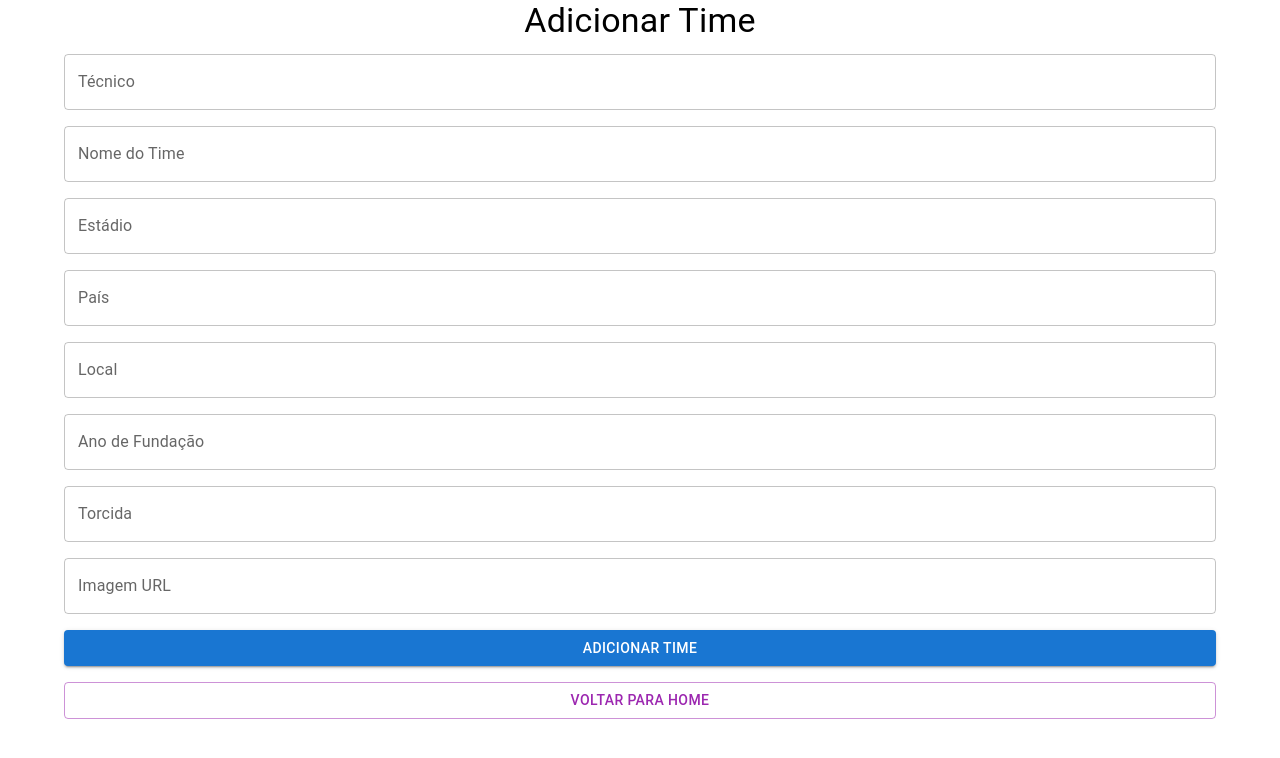
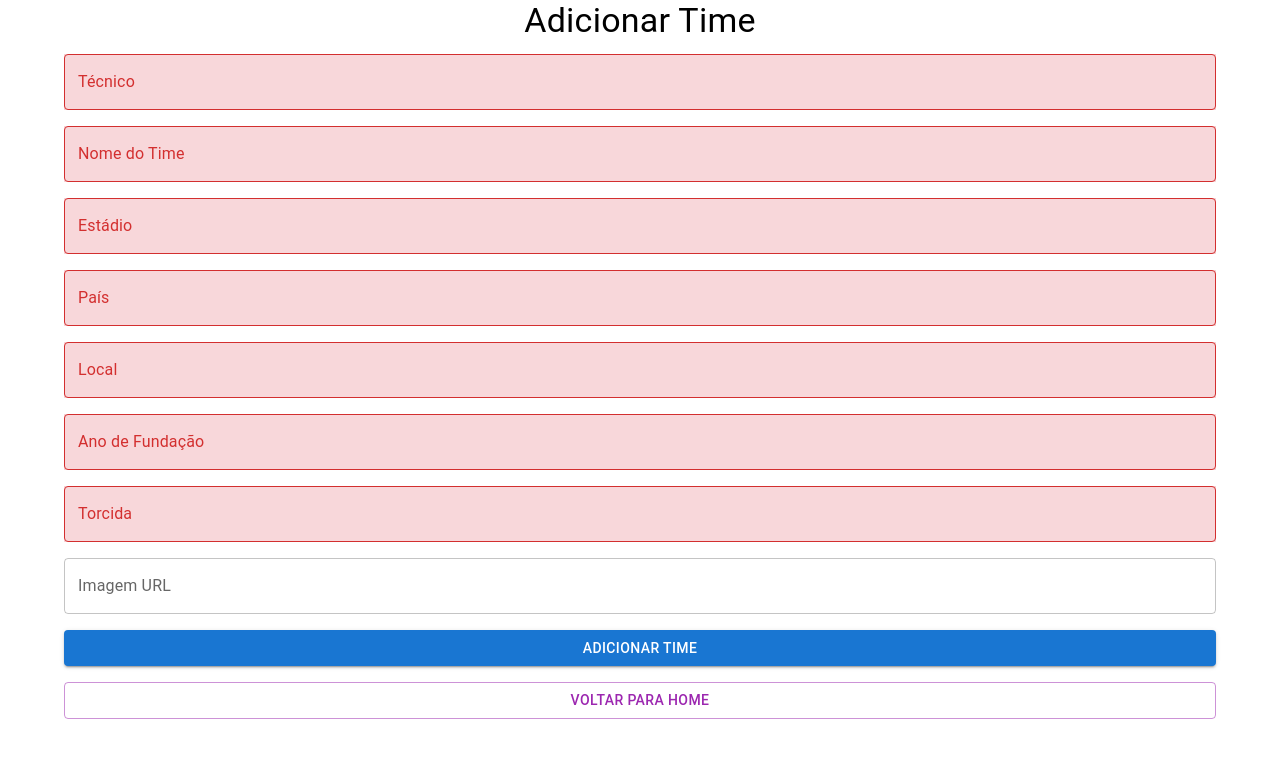
Before and after one commit to thiagosouza10/api-times, a React (Create React App) app in the folder frontend/: page /add in a window 1280 px wide. Shown: the top 758 px of the page. Built offline with nearby package versions, Linux system fonts and the light colour scheme.

Commit message:
[Thiago] melhoria layout

```diff
--- a/frontend/src/components/AddTeam.js
+++ b/frontend/src/components/AddTeam.js
@@ -1,5 +1,4 @@
-// src/components/AddTeam.js
-import React, { useState } from 'react';
+import React, { useState, useEffect } from 'react';
 import axios from 'axios';
 import { useNavigate } from 'react-router-dom';
 import { Container, TextField, Button, Box, Typography, Alert } from '@mui/material';
@@ -13,10 +12,11 @@ function AddTeam() {
     local: '',
     anoFundacao: '',
     torcida: '',
-    imagem: ''  // Adicione este campo para a URL da imagem
+    imagem: ''
   });
-  const [success, setSuccess] = useState(''); // Estado para mensagem de sucesso
+  const [success, setSuccess] = useState('');
   const [error, setError] = useState('');
+  const [touched, setTouched] = useState(false); // Para marcar se o formulário foi tocado
   const navigate = useNavigate();
 
   const handleChange = (e) => {
@@ -24,19 +24,50 @@ function AddTeam() {
     setTeam(prevState => ({ ...prevState, [name]: value }));
   };
 
+  const handleBlur = (e) => {
+    const { name } = e.target;
+    setTouched(true); // Marca o formulário como tocado ao sair de um campo
+  };
+
   const handleSubmit = (e) => {
     e.preventDefault();
+    const hasError = Object.keys(team).some(field => !team[field] && ['tecnico', 'nome', 'estadio', 'pais', 'local', 'anoFundacao', 'torcida'].includes(field));
+
+    if (hasError) {
+      setError('Todos os campos obrigatórios devem ser preenchidos.');
+      return;
+    }
+
     axios.post('/api/times', team)
       .then(() => {
-        setSuccess('Time cadastrado com sucesso!'); // Mensagem de sucesso
+        setSuccess('Time cadastrado com sucesso!');
         setError('');
-        setTimeout(() => navigate('/'), 2000); // Navega para a home após 2 segundos
+        setTimeout(() => navigate('/'), 2000);
       })
-      .catch(error => {
+      .catch(() => {
         setError('Erro ao cadastrar time. Por favor, tente novamente.');
         setSuccess('');
       });
   };
+
+  const getErrorMessage = (field) => {
+    if (team[field] || !touched) return '';
+    return 'Este campo é obrigatório';
+  };
+
+  const getHelperText = (field) => {
+    const errorMessage = getErrorMessage(field);
+    return errorMessage;
+  };
+
+  const getColor = (field) => {
+    if (!touched) return 'error';
+    return team[field] ? 'success' : 'error';
+  };
+
+  useEffect(() => {
+    setTouched(false); // Reseta o estado `touched` quando o componente é carregado
+  }, []);
 
   return (
     <Container>
@@ -49,55 +80,84 @@ function AddTeam() {
             name="tecnico"
             value={team.tecnico}
             onChange={handleChange}
+            onBlur={handleBlur}
             label="Técnico"
             variant="outlined"
+            error={getColor('tecnico') === 'error'}
+            helperText={getHelperText('tecnico')}
+            sx={{ backgroundColor: getColor('tecnico') === 'error' ? '#f8d7da' : (getColor('tecnico') === 'success' ? '#d4edda' : 'white') }}
           />
           <TextField
             name="nome"
             value={team.nome}
             onChange={handleChange}
+            onBlur={handleBlur}
             label="Nome do Time"
             variant="outlined"
+            error={getColor('nome') === 'error'}
+            helperText={getHelperText('nome')}
+            sx={{ backgroundColor: getColor('nome') === 'error' ? '#f8d7da' : (getColor('nome') === 'success' ? '#d4edda' : 'white') }}
           />
           <TextField
             name="estadio"
             value={team.estadio}
             onChange={handleChange}
+            onBlur={handleBlur}
             label="Estádio"
             variant="outlined"
+            error={getColor('estadio') === 'error'}
+            helperText={getHelperText('estadio')}
+            sx={{ backgroundColor: getColor('estadio') === 'error' ? '#f8d7da' : (getColor('estadio') === 'success' ? '#d4edda' : 'white') }}
           />
           <TextField
             name="pais"
             value={team.pais}
             onChange={handleChange}
+            onBlur={handleBlur}
             label="País"
             variant="outlined"
+            error={getColor('pais') === 'error'}
+            helperText={getHelperText('pais')}
+            sx={{ backgroundColor: getColor('pais') === 'error' ? '#f8d7da' : (getColor('pais') === 'success' ? '#d4edda' : 'white') }}
           />
           <TextField
             name="local"
             value={team.local}
             onChange={handleChange}
+            onBlur={handleBlur}
             label="Local"
             variant="outlined"
+            error={getColor('local') === 'error'}
+            helperText={getHelperText('local')}
+            sx={{ backgroundColor: getColor('local') === 'error' ? '#f8d7da' : (getColor('local') === 'success' ? '#d4edda' : 'white') }}
           />
           <TextField
             name="anoFundacao"
             value={team.anoFundacao}
             onChange={handleChange}
+            onBlur={handleBlur}
             label="Ano de Fundação"
             variant="outlined"
+            error={getColor('anoFundacao') === 'error'}
+            helperText={getHelperText('anoFundacao')}
+            sx={{ backgroundColor: getColor('anoFundacao') === 'error' ? '#f8d7da' : (getColor('anoFundacao') === 'success' ? '#d4edda' : 'white') }}
           />
           <TextField
             name="torcida"
             value={team.torcida}
             onChange={handleChange}
+            onBlur={handleBlur}
             label="Torcida"
             variant="outlined"
+            error={getColor('torcida') === 'error'}
+            helperText={getHelperText('torcida')}
+            sx={{ backgroundColor: getColor('torcida') === 'error' ? '#f8d7da' : (getColor('torcida') === 'success' ? '#d4edda' : 'white') }}
           />
           <TextField
             name="imagem"
             value={team.imagem}
             onChange={handleChange}
+            onBlur={handleBlur}
             label="Imagem URL"
             variant="outlined"
           />
@@ -115,8 +175,8 @@ function AddTeam() {
           >
             Voltar para Home
           </Button>
-          {success && <Alert severity="success">{success}</Alert>} {/* Mensagem de sucesso */}
-          {error && <Alert severity="error">{error}</Alert>} {/* Mensagem de erro */}
+          {success && <Alert severity="success">{success}</Alert>}
+          {error && <Alert severity="error">{error}</Alert>}
         </Box>
       </form>
     </Container>
```
